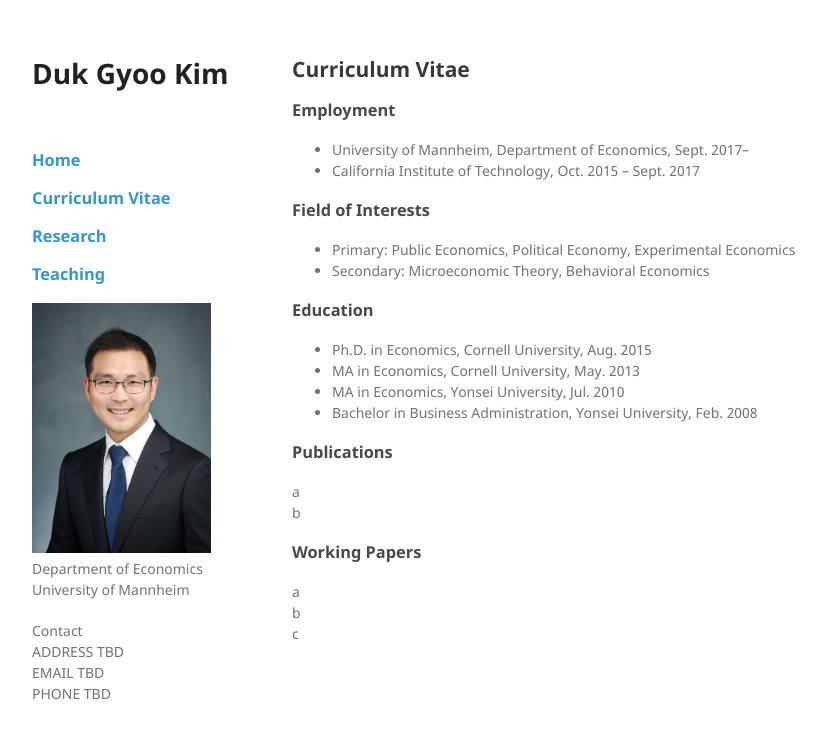
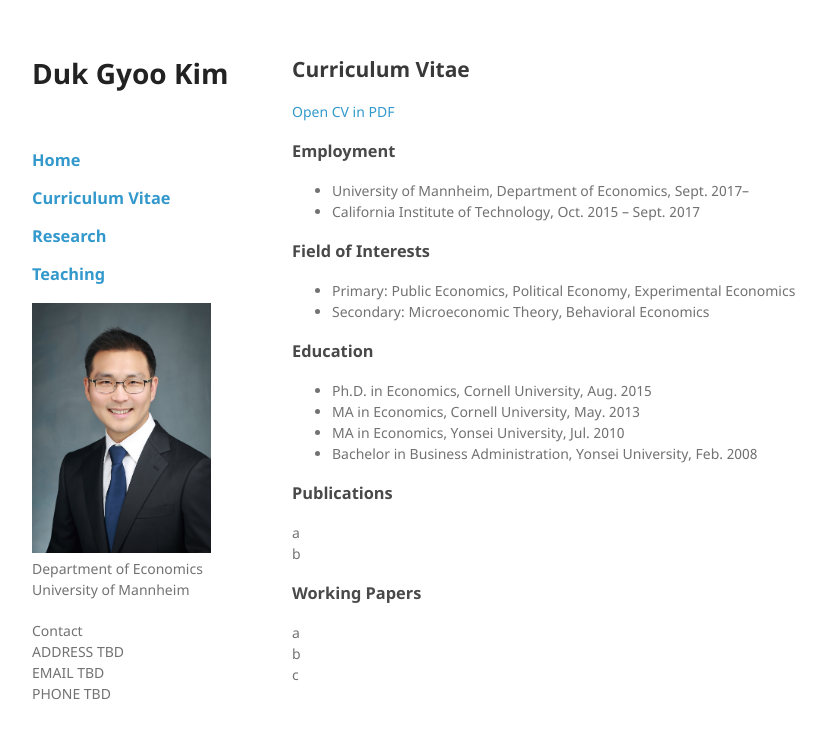
Before and after one commit to kimdukgyoo/kimdukgyoo.github.io, a Jekyll site: the page built from cv.md, in a window 1280 px wide. Shown: the top 739 px of the page, without its empty margins (178-1004 px from the left). Built offline with Jekyll 4.4.1, drawn with Linux system fonts in a browser that asks for light colours; our own code applies the rules of GitHub Pages for plain Markdown files.

Commit message:
Update cv.md

```diff
--- a/cv.md
+++ b/cv.md
@@ -1,4 +1,6 @@
 ## Curriculum Vitae
+
+[Open CV in PDF](http://people.hss.caltech.edu/~dgkim/CV-DukGyooKim.pdf "CV")
 
 ### Employment
 - University of Mannheim, Department of Economics, Sept. 2017--
```
